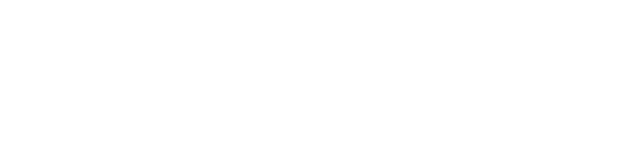
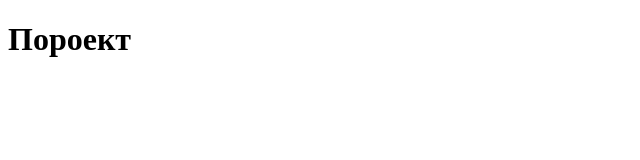
Before and after one commit to Daniela2201/end, a plain HTML site: page index.html in a window 1280 px wide. Shown: the whole page, without its empty margins (0-640 px from the left). Drawn offline with Linux system fonts and the light colour scheme.

Commit message:
Заголовок

```diff
--- a/index.html
+++ b/index.html
@@ -7,5 +7,7 @@
     <title>Document</title>
     <link rel="stylesheet" href="style.css" />
   </head>
-  <body></body>
+  <body>
+    <h1>Пороект</h1>
+  </body>
 </html>
```
